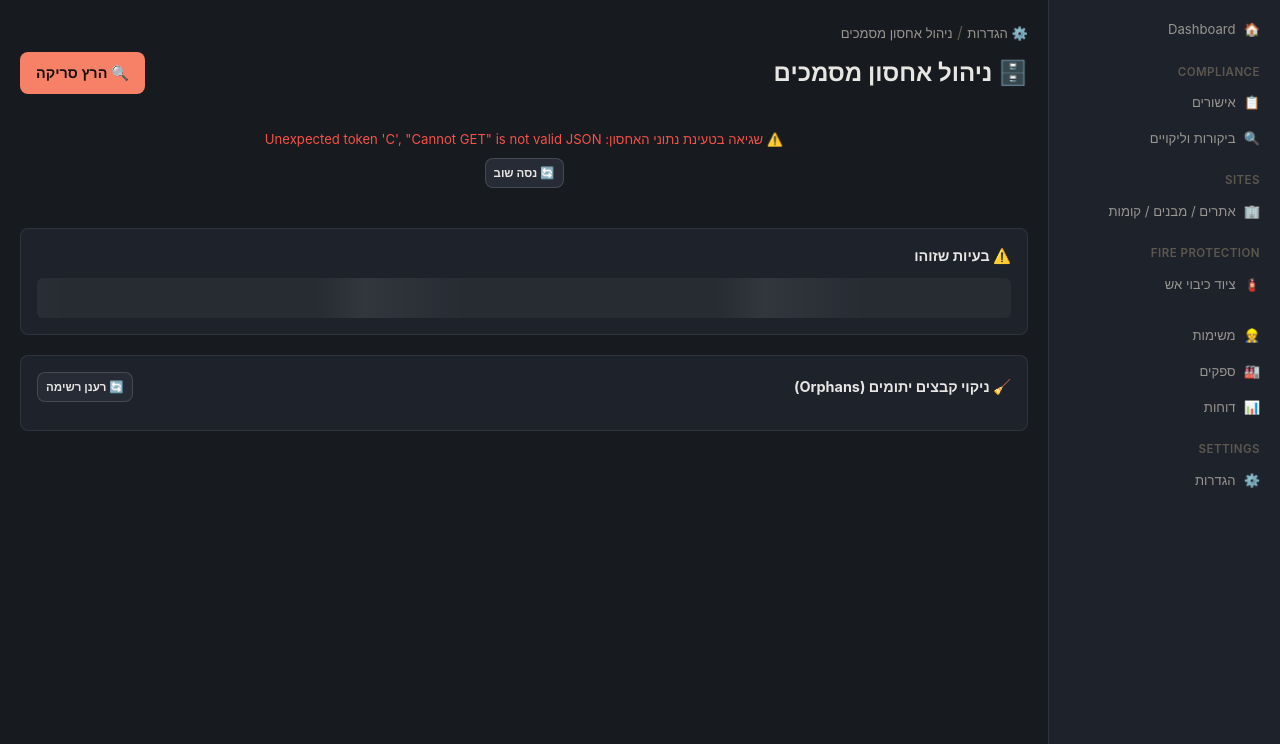
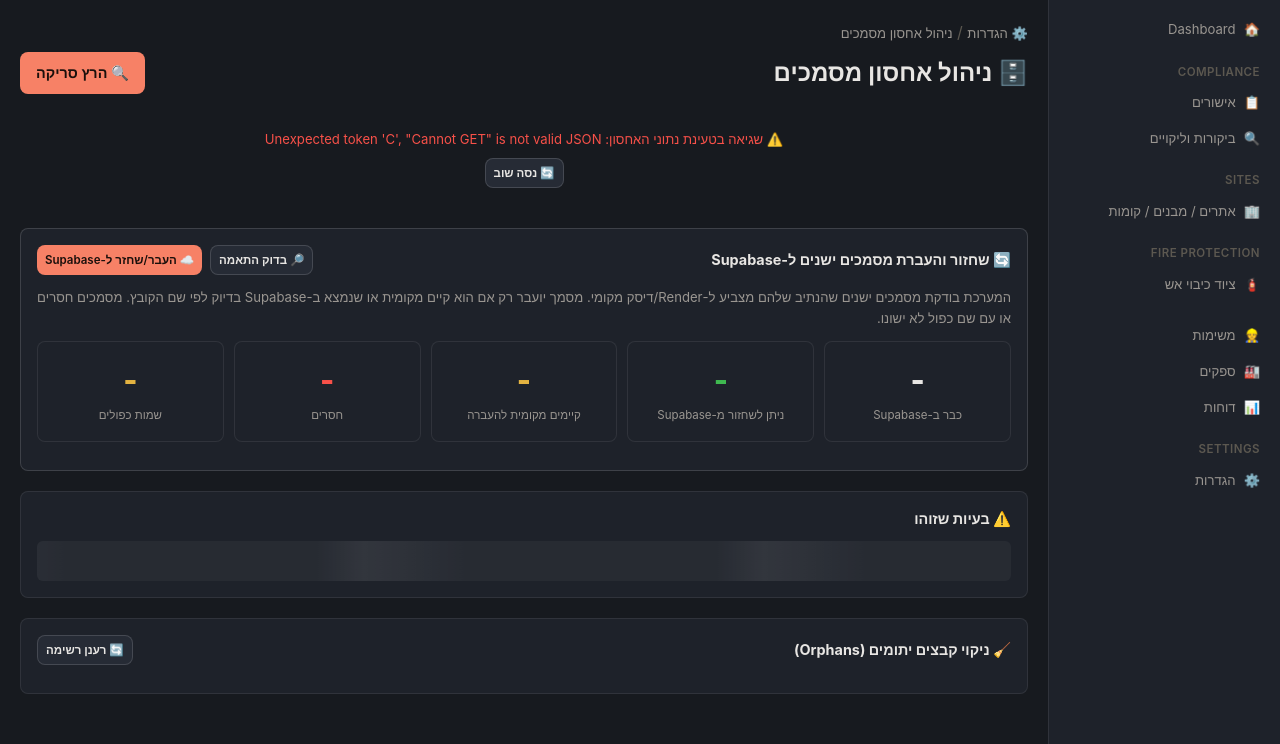
Before and after one commit to mv89-heb/Campus_Fire_ERP, a Python web app: template app/templates/admin_storage.html in a window 1280 px wide. Shown: the part 56-800 px from the top of the page. Run offline with Jinja, Linux system fonts and the light colour scheme; the template is opened without the code that fills it, so the values that code supplies are empty.

Commit message:
feat: add storage recovery dashboard and migration controls

```diff
--- a/app/templates/admin_storage.html
+++ b/app/templates/admin_storage.html
@@ -15,6 +15,10 @@
 .table-scroll { overflow-x: auto; }
 .spin { display: inline-block; animation: ds-spin 0.8s linear infinite; }
 @keyframes ds-spin { from { transform: rotate(0deg); } to { transform: rotate(360deg); } }
+.migration-card { border: 1px solid var(--color-border-strong); background: var(--color-surface); margin-bottom: var(--space-5); }
+.migration-summary { display:grid; grid-template-columns:repeat(2,1fr); gap:10px; margin:12px 0; }
+@media (min-width:768px) { .migration-summary { grid-template-columns:repeat(5,1fr); } }
+.migration-note { font-size:var(--text-sm); color:var(--color-text-muted); line-height:1.6; }
 {% endblock %}
 
 {% block content %}
@@ -32,10 +36,29 @@
   <div class="ds-skeleton" style="height:76px;"></div>
 </div>
 
+<div class="ds-card migration-card">
+  <div class="section-title">
+    <span>🔄 שחזור והעברת מסמכים ישנים ל-Supabase</span>
+    <div style="display:flex;gap:8px;flex-wrap:wrap;">
+      <button class="ds-btn ds-btn-sm" id="btnMigrationScan" onclick="StorageAdmin.runMigrationScan()">🔎 בדוק התאמה</button>
+      <button class="ds-btn ds-btn-primary ds-btn-sm" id="btnMigrationRun" onclick="StorageAdmin.runMigration()">☁️ העבר/שחזר ל-Supabase</button>
+    </div>
+  </div>
+  <div class="migration-note">
+    המערכת בודקת מסמכים ישנים שהנתיב שלהם מצביע ל-Render/דיסק מקומי. מסמך יועבר רק אם הוא קיים מקומית או שנמצא ב-Supabase בדיוק לפי שם הקובץ. מסמכים חסרים או עם שם כפול לא ישונו.
+  </div>
+  <div class="migration-summary" id="migrationSummary">
+    <div class="ds-kpi-card"><div class="ds-kpi-value" id="migNative">-</div><div class="ds-kpi-label">כבר ב-Supabase</div></div>
+    <div class="ds-kpi-card good"><div class="ds-kpi-value" id="migRecoverable">-</div><div class="ds-kpi-label">ניתן לשחזור מ-Supabase</div></div>
+    <div class="ds-kpi-card warn"><div class="ds-kpi-value" id="migLocal">-</div><div class="ds-kpi-label">קיימים מקומית להעברה</div></div>
+    <div class="ds-kpi-card bad"><div class="ds-kpi-value" id="migMissing">-</div><div class="ds-kpi-label">חסרים</div></div>
+    <div class="ds-kpi-card warn"><div class="ds-kpi-value" id="migAmbiguous">-</div><div class="ds-kpi-label">שמות כפולים</div></div>
+  </div>
+  <div id="migrationResult" style="font-size:var(--text-sm);"></div>
+</div>
+
 <div class="ds-card" style="margin-bottom:var(--space-5);">
-  <div class="section-title">
-    <span>⚠️ בעיות שזוהו</span>
-  </div>
+  <div class="section-title"><span>⚠️ בעיות שזוהו</span></div>
   <div id="issuesBox"><div class="ds-skeleton" style="height:40px;"></div></div>
 </div>
 
@@ -54,31 +77,20 @@
   </div>
   <div class="table-scroll">
     <table class="ds-table" id="orphanTable" style="display:none;">
-      <thead><tr>
-        <th style="width:30px;"></th>
-        <th>שם קובץ</th>
-        <th>נתיב</th>
-        <th>גודל</th>
-        <th>עדכון אחרון</th>
-        <th>סיבה</th>
-      </tr></thead>
+      <thead><tr><th style="width:30px;"></th><th>שם קובץ</th><th>נתיב</th><th>גודל</th><th>עדכון אחרון</th><th>סיבה</th></tr></thead>
       <tbody id="orphanBody"></tbody>
     </table>
     <div id="orphanEmpty" style="display:none;" class="ds-empty-state">
-      <div class="ds-empty-icon">✅</div>
-      <div class="ds-empty-title">אין קבצים יתומים</div>
-      <div class="ds-empty-desc">כל הקבצים באחסון משויכים לרשומה במסד הנתונים.</div>
+      <div class="ds-empty-icon">✅</div><div class="ds-empty-title">אין קבצים יתומים</div><div class="ds-empty-desc">כל הקבצים באחסון משויכים לרשומה במסד הנתונים.</div>
     </div>
   </div>
 </div>
 
-<!-- Dialog אישור ניקוי -->
 <div class="ds-modal-overlay" id="cleanupConfirmModal">
   <div class="ds-modal" style="max-width:420px;">
     <h3 style="margin-bottom:10px;">🗑️ אישור ניקוי קבצים יתומים</h3>
     <p style="font-size:var(--text-sm); color:var(--color-text-muted); margin-bottom:14px;">
-      <span id="cleanupConfirmCount"></span> קבצים ימחקו לצמיתות מהאחסון (מקומי/Supabase).
-      פעולה זו נבדקת שוב ברגע האמת - קובץ שהפך רלוונטי מאז הרשימה יידלג אוטומטית ולא יימחק.
+      <span id="cleanupConfirmCount"></span> קבצים ימחקו לצמיתות מהאחסון. הפעולה נבדקת שוב ברגע האמת.
     </p>
     <div style="display:flex; gap:8px;">
       <button class="ds-btn" style="flex:1" onclick="StorageAdmin.closeCleanupConfirm()">ביטול</button>
@@ -94,8 +106,8 @@ const StorageAdmin = (() => {
   const esc = (s) => (s || '').toString().replace(/[&<>"']/g, m => ({'&':'&amp;','<':'&lt;','>':'&gt;','"':'&quot;',"'":'&#39;'}[m]));
   const showToast = (msg, type='success') => {
     const c = document.getElementById('toastContainer');
-    const t = document.createElement('div');
-    t.className = `ds-toast ${type}`; t.innerText = msg; c.appendChild(t);
+    if (!c) return;
+    const t = document.createElement('div'); t.className = `ds-toast ${type}`; t.innerText = msg; c.appendChild(t);
     setTimeout(() => t.remove(), 4000);
   };
   let _orphans = [];
@@ -112,6 +124,45 @@ const StorageAdmin = (() => {
     try { return new Date(iso).toLocaleString('he-IL'); } catch(e) { return iso; }
   }
 
+  function renderMigration(d) {
+    const c = d.counts || {};
+    document.getElementById('migNative').innerText = c.native ?? 0;
+    document.getElementById('migRecoverable').innerText = c.recoverable_supabase ?? 0;
+    document.getElementById('migLocal').innerText = c.migratable_local ?? 0;
+    document.getElementById('migMissing').innerText = c.missing ?? 0;
+    document.getElementById('migAmbiguous').innerText = c.ambiguous ?? 0;
+  }
+
+  async function runMigrationScan() {
+    const btn = document.getElementById('btnMigrationScan'); btn.disabled = true;
+    try {
+      const res = await fetch('/api/admin/storage/migration-scan');
+      const d = await res.json(); if (!res.ok) throw new Error(d.error || 'שגיאה');
+      renderMigration(d);
+      const items = d.items || [];
+      const candidates = items.filter(i => ['recoverable_supabase','migratable_local'].includes(i.state));
+      document.getElementById('migrationResult').innerHTML = `<span class="ds-badge ds-badge-success">${candidates.length} מסמכים מוכנים לשחזור/העברה</span>`;
+      showToast('בדיקת ההתאמה הושלמה');
+    } catch(e) { showToast('בדיקת האחסון נכשלה: ' + e.message, 'error'); }
+    finally { btn.disabled = false; }
+  }
+
+  async function runMigration() {
+    if (!confirm('להתחיל העברה/שחזור של כל המסמכים הבטוחים ל-Supabase? לא יימחק קובץ מקור.')) return;
+    const btn = document.getElementById('btnMigrationRun'); btn.disabled = true; btn.innerText = '⏳ מעביר...';
+    try {
+      const res = await fetch('/api/admin/storage/migration-run', {method:'POST', headers:{'Content-Type':'application/json'}, body:'{}'});
+      const d = await res.json();
+      if (!res.ok && !d.report) throw new Error(d.error || 'שגיאה');
+      const migrated = d.migrated || [], failed = d.failed || [];
+      document.getElementById('migrationResult').innerHTML = `<span class="ds-badge ds-badge-success">✅ הועברו/שוחזרו ${migrated.length}</span> ${failed.length ? `<span class="ds-badge ds-badge-danger">❌ נכשלו ${failed.length}</span>` : ''}`;
+      if (d.report) renderMigration(d.report);
+      showToast(`הפעולה הושלמה: ${migrated.length} מסמכים`, failed.length ? 'warning' : 'success');
+      loadDashboard();
+    } catch(e) { showToast('העברת המסמכים נכשלה: ' + e.message, 'error'); }
+    finally { btn.disabled = false; btn.innerText = '☁️ העבר/שחזר ל-Supabase'; }
+  }
+
   async function loadDashboard() {
     document.getElementById('btnScan').disabled = true;
     document.getElementById('btnScan').innerHTML = '<span class="spin">🔄</span> סורק...';
@@ -119,7 +170,6 @@ const StorageAdmin = (() => {
       const res = await fetch('/api/admin/storage/dashboard');
       if (!res.ok) { const e = await res.json(); throw new Error(e.error || 'שגיאה'); }
       const d = await res.json();
-
       document.getElementById('kpiGrid').innerHTML = `
         <div class="ds-kpi-card"><div class="ds-kpi-value">${d.total}</div><div class="ds-kpi-label">סה"כ מסמכים</div></div>
         <div class="ds-kpi-card good"><div class="ds-kpi-value">${d.active}</div><div class="ds-kpi-label">פעילים</div></div>
@@ -128,18 +178,18 @@ const StorageAdmin = (() => {
         <div class="ds-kpi-card ${d.missing > 0 ? 'bad' : 'good'}"><div class="ds-kpi-value">${d.missing}</div><div class="ds-kpi-label">קבצים חסרים</div></div>
         <div class="ds-kpi-card ${d.orphaned > 0 ? 'warn' : 'good'}"><div class="ds-kpi-value">${d.orphaned}</div><div class="ds-kpi-label">קבצים יתומים</div></div>
         <div class="ds-kpi-card ${d.hash_errors > 0 ? 'bad' : 'good'}"><div class="ds-kpi-value">${d.hash_errors}</div><div class="ds-kpi-label">שגיאות Hash</div></div>
-        <div class="ds-kpi-card"><div class="ds-kpi-value" style="font-size:var(--text-sm);">${fmtDate(d.last_scan_at)}</div><div class="ds-kpi-label">סריקה אחרונה</div></div>
-      `;
-
+        <div class="ds-kpi-card"><div class="ds-kpi-value" style="font-size:var(--text-sm);">${fmtDate(d.last_scan_at)}</div><div class="ds-kpi-label">סריקה אחרונה</div></div>`;
+      renderMigration(d.migration || {counts:{}});
       const issuesBox = document.getElementById('issuesBox');
+      const migrationItems = (d.migration?.items || []).filter(i => i.state === 'missing' || i.state === 'ambiguous');
       const allIssues = [
-        ...(d.missing_items || []).map(i => ({ type: 'חסר', text: `Document #${i.document_id} (${esc(i.file_name)}) - הקובץ לא נמצא ב-${esc(i.file_path)}` })),
+        ...(d.missing_items || []).map(i => ({ type: 'חסר', text: `Document #${i.document_id} (${esc(i.file_name)}) - ${esc(i.file_path)}` })),
         ...(d.hash_error_items || []).map(i => ({ type: 'Hash שגוי', text: `Document #${i.document_id} (${esc(i.file_name)}) - תוכן הקובץ השתנה` })),
+        ...migrationItems.map(i => ({ type: i.state === 'ambiguous' ? 'שם כפול' : 'חסר', text: `Document #${i.document_id} (${esc(i.file_name)}) - ${esc(i.file_path || '')}` }))
       ];
       issuesBox.innerHTML = allIssues.length
         ? `<table class="ds-table"><thead><tr><th>סוג</th><th>פרטים</th></tr></thead><tbody>${allIssues.map(i => `<tr><td><span class="ds-badge ds-badge-danger">${i.type}</span></td><td>${i.text}</td></tr>`).join('')}</tbody></table>`
         : `<div class="ds-empty-state"><div class="ds-empty-icon">✅</div><div class="ds-empty-desc">לא נמצאו בעיות</div></div>`;
-
       _orphans = d.orphaned_items || [];
       renderOrphanTable();
       showToast('✅ הסריקה הושלמה');
@@ -153,103 +203,26 @@ const StorageAdmin = (() => {
   }
 
   function renderOrphanTable() {
-    const table = document.getElementById('orphanTable');
-    const empty = document.getElementById('orphanEmpty');
-    const links = document.getElementById('selectLinks');
-    _selected.clear();
-    updateCleanupBar();
-
-    if (!_orphans.length) {
-      table.style.display = 'none';
-      links.style.display = 'none';
-      empty.style.display = 'block';
-      return;
-    }
-    empty.style.display = 'none';
-    links.style.display = 'flex';
-    table.style.display = 'table';
-
-    document.getElementById('orphanBody').innerHTML = _orphans.map((o, i) => `
-      <tr>
-        <td><input type="checkbox" onchange="StorageAdmin.toggleSelect('${esc(o.path)}', this.checked)"></td>
-        <td>${esc(o.path.split('/').pop())}</td>
-        <td style="font-size:var(--text-xs); color:var(--color-text-muted);">${esc(o.path)} <span class="ds-badge ds-badge-neutral">${o.location}</span></td>
-        <td>${fmtSize(o.size)}</td>
-        <td>${fmtDate(o.modified_at)}</td>
-        <td style="font-size:var(--text-xs); color:var(--color-text-muted);">${esc(o.reason || '')}</td>
-      </tr>`).join('');
+    const table = document.getElementById('orphanTable'), empty = document.getElementById('orphanEmpty'), links = document.getElementById('selectLinks');
+    _selected.clear(); updateCleanupBar();
+    if (!_orphans.length) { table.style.display='none'; links.style.display='none'; empty.style.display='block'; return; }
+    empty.style.display='none'; links.style.display='flex'; table.style.display='table';
+    document.getElementById('orphanBody').innerHTML = _orphans.map(o => `<tr><td><input type="checkbox" onchange="StorageAdmin.toggleSelect('${esc(o.path)}', this.checked)"></td><td>${esc(o.path.split('/').pop())}</td><td style="font-size:var(--text-xs);color:var(--color-text-muted);">${esc(o.path)} <span class="ds-badge ds-badge-neutral">${o.location}</span></td><td>${fmtSize(o.size)}</td><td>${fmtDate(o.modified_at)}</td><td style="font-size:var(--text-xs);color:var(--color-text-muted);">${esc(o.reason || '')}</td></tr>`).join('');
   }
-
   function updateCleanupBar() {
-    const bar = document.getElementById('cleanupBar');
-    const count = document.getElementById('cleanupCount');
-    if (_selected.size > 0) {
-      bar.classList.add('visible');
-      count.innerText = `${_selected.size} נבחרו`;
-    } else {
-      bar.classList.remove('visible');
-    }
+    const bar=document.getElementById('cleanupBar'), count=document.getElementById('cleanupCount');
+    if (_selected.size>0) { bar.classList.add('visible'); count.innerText=`${_selected.size} נבחרו`; } else bar.classList.remove('visible');
   }
 
   return {
-    init: () => loadDashboard(),
-    runScan: () => loadDashboard(),
-
-    loadPreview: async () => {
-      try {
-        const res = await fetch('/api/admin/storage/cleanup-preview', { method: 'POST' });
-        if (!res.ok) { const e = await res.json(); throw new Error(e.error || 'שגיאה'); }
-        const d = await res.json();
-        _orphans = d.orphaned_items || [];
-        renderOrphanTable();
-        showToast('הרשימה עודכנה');
-      } catch (e) { showToast('שגיאה ברענון הרשימה: ' + e.message, 'error'); }
-    },
-
-    toggleSelect: (path, checked) => {
-      if (checked) _selected.add(path); else _selected.delete(path);
-      updateCleanupBar();
-    },
-    selectAll: () => {
-      document.querySelectorAll('#orphanBody input[type=checkbox]').forEach(cb => { cb.checked = true; });
-      _orphans.forEach(o => _selected.add(o.path));
-      updateCleanupBar();
-    },
-    selectNone: () => {
-      document.querySelectorAll('#orphanBody input[type=checkbox]').forEach(cb => { cb.checked = false; });
-      _selected.clear();
-      updateCleanupBar();
-    },
-
-    confirmCleanup: () => {
-      if (!_selected.size) return;
-      document.getElementById('cleanupConfirmCount').innerText = _selected.size;
-      document.getElementById('cleanupConfirmModal').classList.add('open');
-    },
+    init: () => loadDashboard(), runScan: () => loadDashboard(), runMigrationScan, runMigration,
+    loadPreview: async () => { try { const res=await fetch('/api/admin/storage/cleanup-preview',{method:'POST'}); const d=await res.json(); if(!res.ok) throw new Error(d.error||'שגיאה'); _orphans=d.orphaned_items||[]; renderOrphanTable(); showToast('הרשימה עודכנה'); } catch(e){showToast('שגיאה ברענון הרשימה: '+e.message,'error');} },
+    toggleSelect: (path, checked) => { if(checked)_selected.add(path); else _selected.delete(path); updateCleanupBar(); },
+    selectAll: () => { document.querySelectorAll('#orphanBody input[type=checkbox]').forEach(cb=>cb.checked=true); _orphans.forEach(o=>_selected.add(o.path)); updateCleanupBar(); },
+    selectNone: () => { document.querySelectorAll('#orphanBody input[type=checkbox]').forEach(cb=>cb.checked=false); _selected.clear(); updateCleanupBar(); },
+    confirmCleanup: () => { if(!_selected.size)return; document.getElementById('cleanupConfirmCount').innerText=_selected.size; document.getElementById('cleanupConfirmModal').classList.add('open'); },
     closeCleanupConfirm: () => document.getElementById('cleanupConfirmModal').classList.remove('open'),
-
-    executeCleanup: async () => {
-      const btn = document.getElementById('cleanupConfirmBtn');
-      btn.disabled = true;
-      try {
-        const res = await fetch('/api/admin/storage/cleanup-confirm', {
-          method: 'POST', headers: {'Content-Type': 'application/json'},
-          body: JSON.stringify({ paths: [..._selected] }),
-        });
-        if (!res.ok) { const e = await res.json(); throw new Error(e.error || 'שגיאה'); }
-        const d = await res.json();
-        StorageAdmin.closeCleanupConfirm();
-        let msg = `✅ הניקוי הושלם: ${d.deleted.length} נמחקו`;
-        if (d.skipped.length) msg += `, ${d.skipped.length} דולגו (כבר לא יתומים)`;
-        if (d.failed.length) msg += `, ${d.failed.length} נכשלו`;
-        showToast(msg, d.failed.length ? 'warning' : 'success');
-        loadDashboard();
-      } catch (e) {
-        showToast('❌ הניקוי נכשל: ' + e.message, 'error');
-      } finally {
-        btn.disabled = false;
-      }
-    },
+    executeCleanup: async () => { const btn=document.getElementById('cleanupConfirmBtn'); btn.disabled=true; try { const res=await fetch('/api/admin/storage/cleanup-confirm',{method:'POST',headers:{'Content-Type':'application/json'},body:JSON.stringify({paths:[..._selected]})}); const d=await res.json(); if(!res.ok)throw new Error(d.error||'שגיאה'); StorageAdmin.closeCleanupConfirm(); showToast(`✅ הניקוי הושלם: ${d.deleted.length} נמחקו`,d.failed.length?'warning':'success'); loadDashboard(); } catch(e){showToast('❌ הניקוי נכשל: '+e.message,'error');} finally{btn.disabled=false;} }
   };
 })();
 document.addEventListener('DOMContentLoaded', StorageAdmin.init);
```
